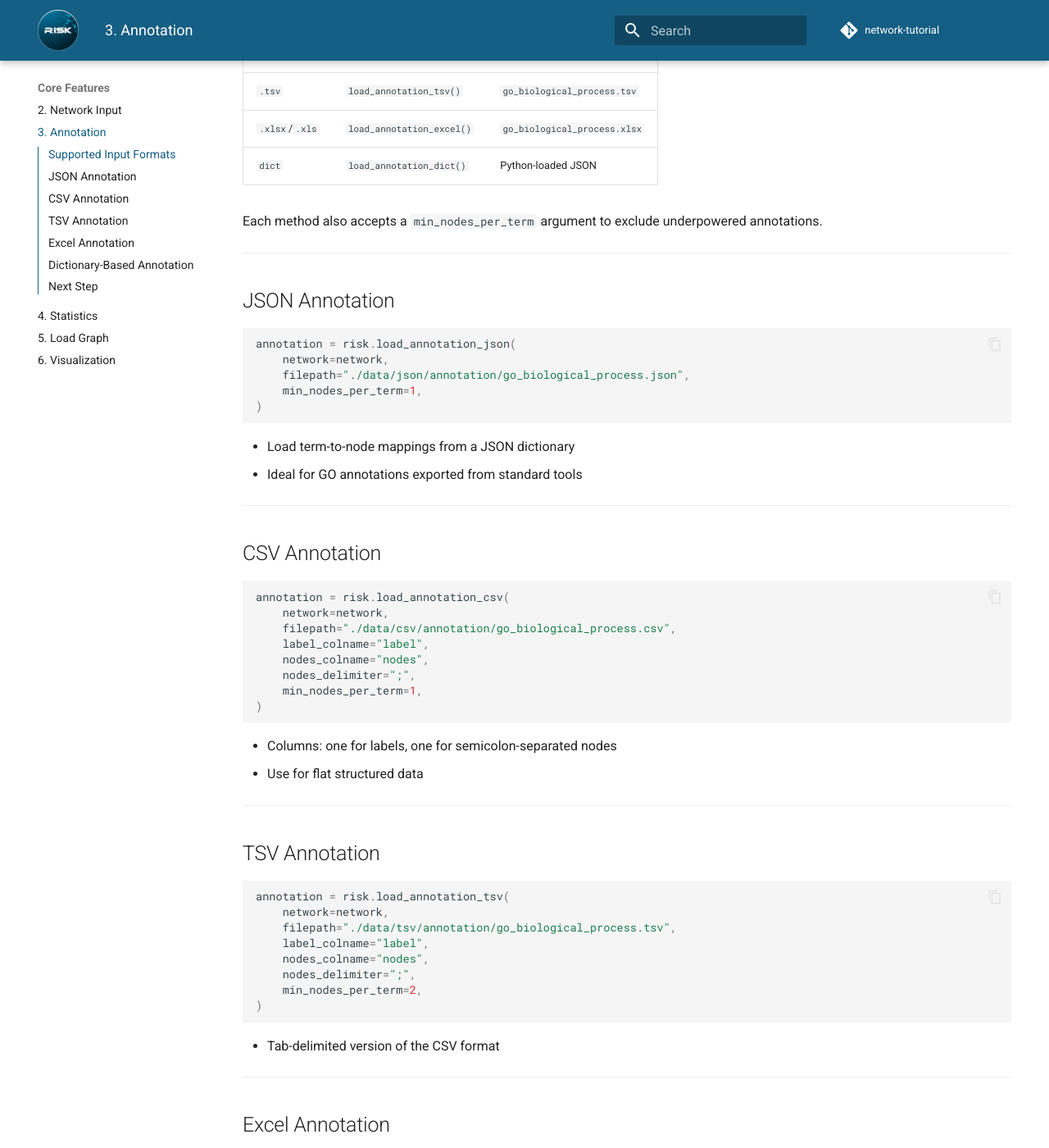
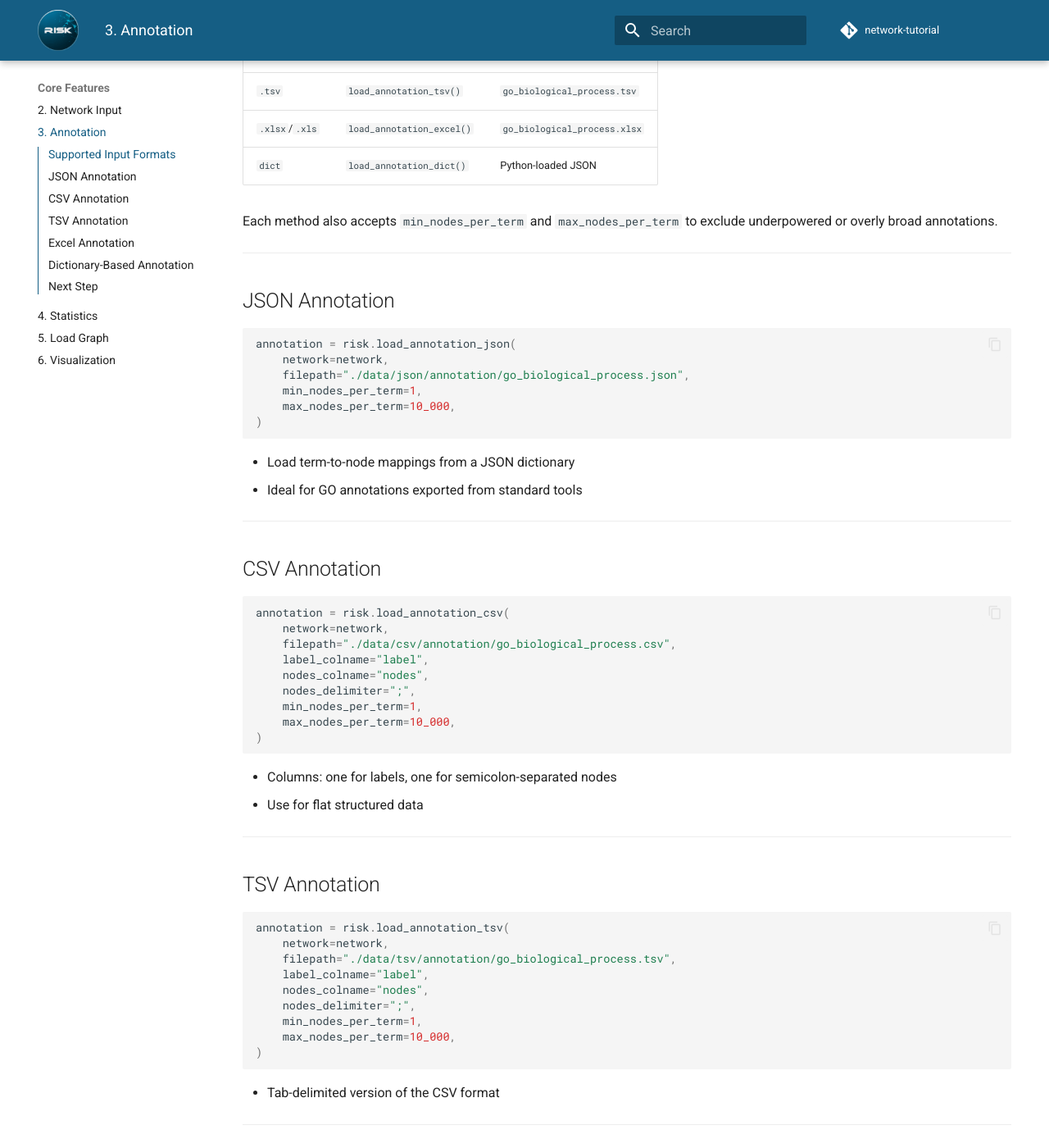
Before and after one commit to riskportal/network-tutorial, an MkDocs documentation site: the page built from docs/3_annotation.md, in a window 1280 px wide and 1400 px high, scrolled down 470 px. Shown: the whole window at 82% size. Built offline with MkDocs 1.6.1 and Material for MkDocs 9.7.7, drawn with Linux system fonts in a browser that asks for light colours; comment, search, counter and statistics services are not loaded; some of the changed text lies outside the part shown.

Commit message:
update docs/

````diff
--- a/docs/3_annotation.md
+++ b/docs/3_annotation.md
@@ -14,7 +14,7 @@ An annotation maps biological terms to network nodes (e.g., Gene Ontology catego
 | `.xlsx`/`.xls` | `load_annotation_excel()` | `go_biological_process.xlsx` |
 | `dict`         | `load_annotation_dict()`  | Python-loaded JSON           |
 
-Each method also accepts a `min_nodes_per_term` argument to exclude underpowered annotations.
+Each method also accepts `min_nodes_per_term` and `max_nodes_per_term` to exclude underpowered or overly broad annotations.
 
 ---
 
@@ -25,6 +25,7 @@ annotation = risk.load_annotation_json(
     network=network,
     filepath="./data/json/annotation/go_biological_process.json",
     min_nodes_per_term=1,
+    max_nodes_per_term=10_000,
 )
 ```
 
@@ -43,6 +44,7 @@ annotation = risk.load_annotation_csv(
     nodes_colname="nodes",
     nodes_delimiter=";",
     min_nodes_per_term=1,
+    max_nodes_per_term=10_000,
 )
 ```
 
@@ -60,7 +62,8 @@ annotation = risk.load_annotation_tsv(
     label_colname="label",
     nodes_colname="nodes",
     nodes_delimiter=";",
-    min_nodes_per_term=2,
+    min_nodes_per_term=1,
+    max_nodes_per_term=10_000,
 )
 ```
 
@@ -79,6 +82,7 @@ annotation = risk.load_annotation_excel(
     sheet_name="Sheet1",
     nodes_delimiter=";",
     min_nodes_per_term=1,
+    max_nodes_per_term=10_000,
 )
 ```
 
@@ -100,6 +104,7 @@ annotation = risk.load_annotation_dict(
     network=network,
     content=annotation_dict,
     min_nodes_per_term=1,
+    max_nodes_per_term=10_000,
 )
 ```
 
````
